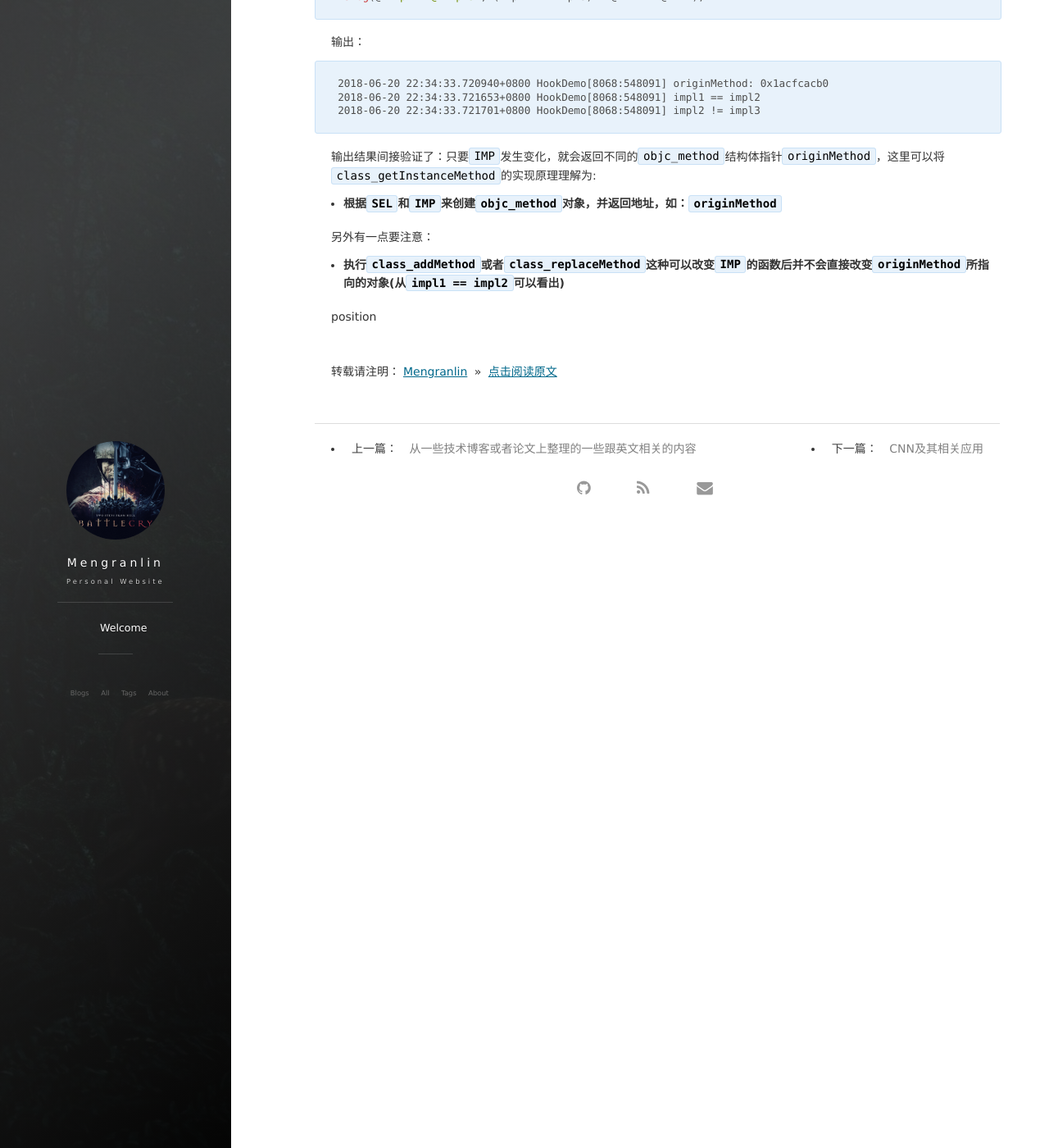
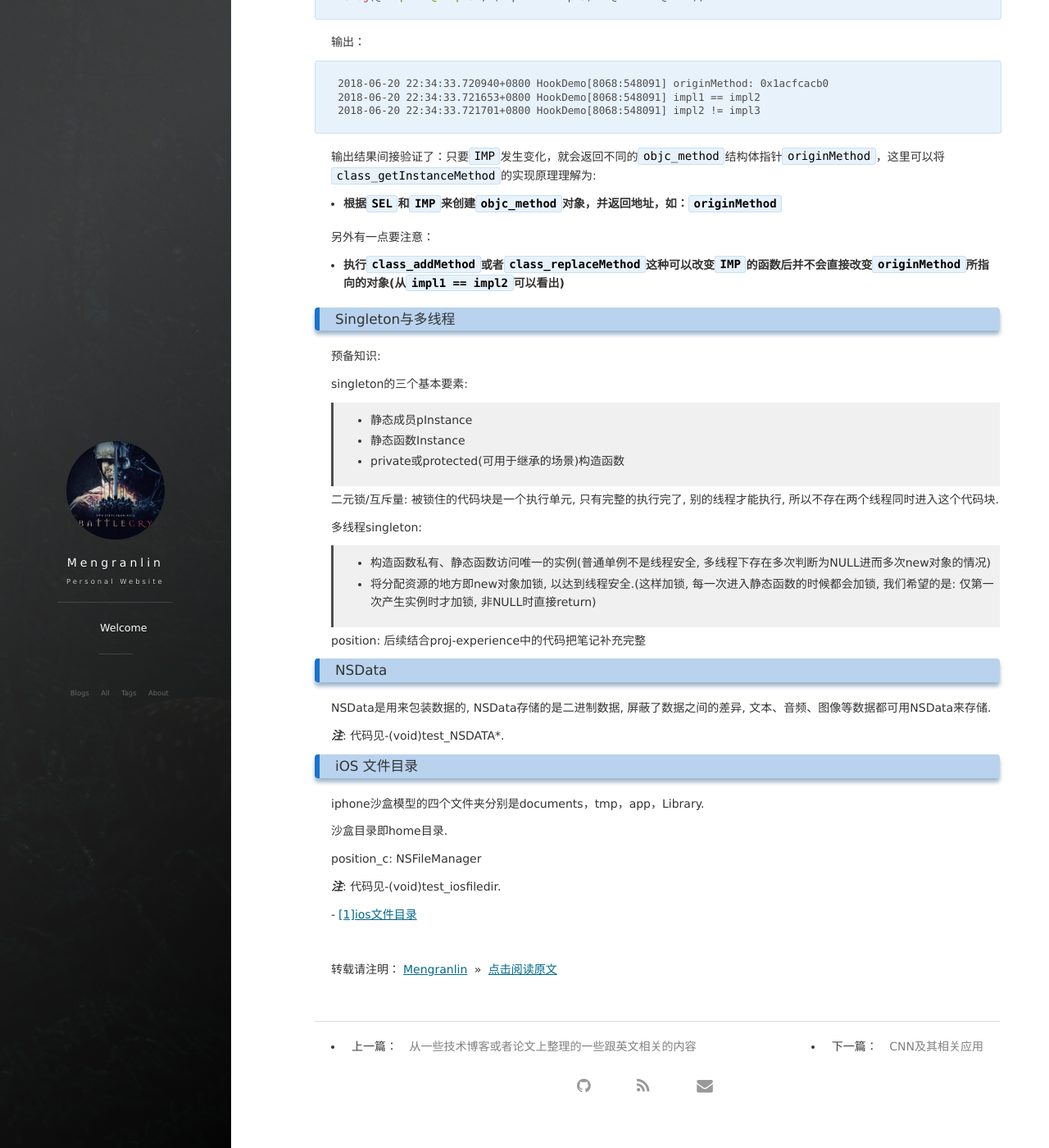
Before and after one commit to lmrshare/lmrshare.github.io, a Jekyll site: the page built from _posts/2018-05-22-wor-mac-ios.md, in a window 1280 px wide and 1400 px high, scrolled down 6280 px. Shown: the whole window at 82% size. Built offline with Jekyll 4.4.1, drawn with Linux system fonts in a browser that asks for light colours; nearby versions of some CDN libraries; comment, search, counter and statistics services are not loaded.

```diff
--- a/_posts/2018-05-22-wor-mac-ios.md
+++ b/_posts/2018-05-22-wor-mac-ios.md
@@ -315,7 +315,43 @@
 
 * __执行`class_addMethod`或者`class_replaceMethod`这种可以改变`IMP`的函数后并不会直接改变`originMethod`所指向的对象(从`impl1 == impl2`可以看出)__
 
-position
+
+### Singleton与多线程
+
+预备知识:
+
+singleton的三个基本要素:
+
+>* 静态成员pInstance
+>* 静态函数Instance
+>* private或protected(可用于继承的场景)构造函数
+
+二元锁/互斥量: 被锁住的代码块是一个执行单元, 只有完整的执行完了, 别的线程才能执行, 所以不存在两个线程同时进入这个代码块.
+
+多线程singleton:
+
+>* 构造函数私有、静态函数访问唯一的实例(普通单例不是线程安全, 多线程下存在多次判断为NULL进而多次new对象的情况)
+>* 将分配资源的地方即new对象加锁, 以达到线程安全.(这样加锁, 每一次进入静态函数的时候都会加锁, 我们希望的是: 仅第一次产生实例时才加锁, 非NULL时直接return)
+
+position: 后续结合proj-experience中的代码把笔记补充完整
+
+### NSData
+
+NSData是用来包装数据的, NSData存储的是二进制数据, 屏蔽了数据之间的差异, 文本、音频、图像等数据都可用NSData来存储.
+
+___注___: 代码见-(void)test_NSDATA*.
+
+### iOS 文件目录
+
+iphone沙盒模型的四个文件夹分别是documents，tmp，app，Library.
+
+沙盒目录即home目录.
+
+position_c: NSFileManager
+
+___注___: 代码见-(void)test_iosfiledir.
+
+-[[1]ios文件目录](https://www.jianshu.com/p/572edba1ff9d)
 
 <br>
 
```
Also changed, not shown: _drafts/work-linux/2018-05-21-wor-mac-plan-hidden.md (+29 -14 lines), _posts/2018-05-22-Ref-notes.md (+31 -1 lines), _posts/2018-06-03-today.md (+10 -0 lines), images/posts/cnns/f1_model.png (added), images/posts/cnns/three_level_CNN_model.png (added), images/posts/dl-ref-notes/residual_block.png (added).
